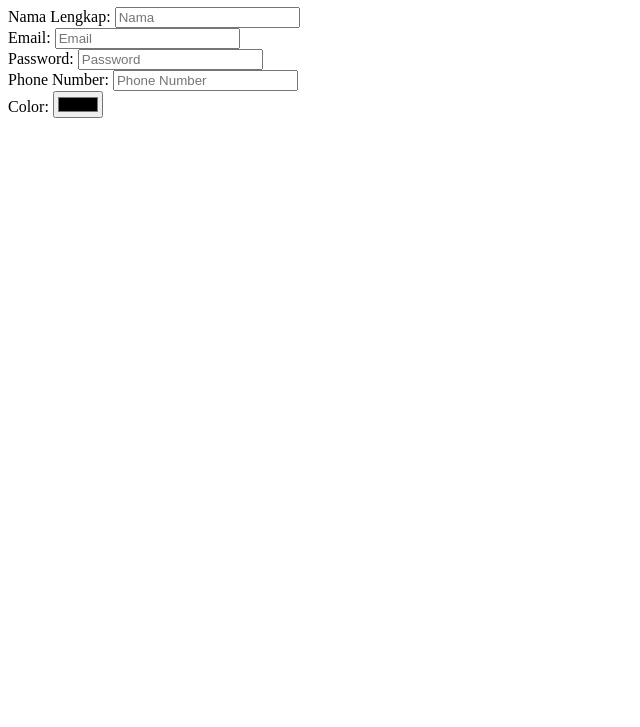
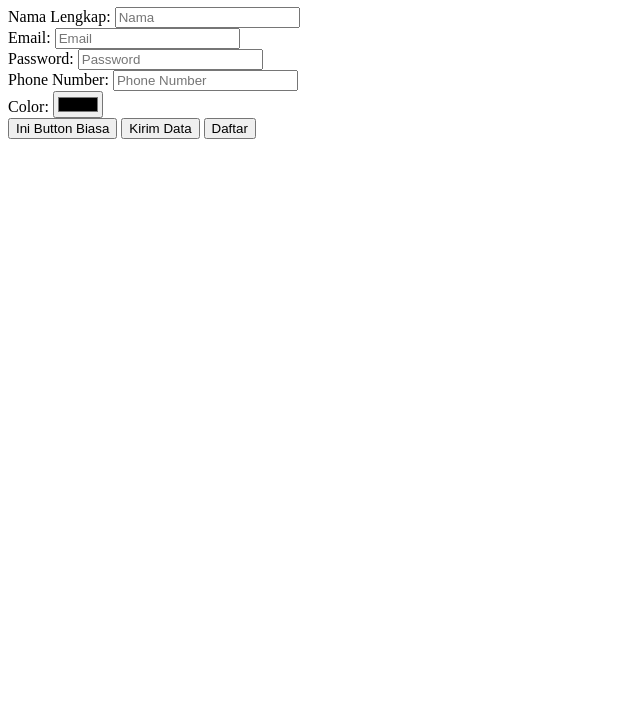
Before and after one commit to derylbaharudin/belajar-web-programming, a plain HTML site: page form.html in a window 1280 px wide. Shown: the part 73-800 px from the top of the page, without its empty margins (0-640 px from the left). Drawn offline with Linux system fonts and the light colour scheme.

Commit message:
Add button in form

```diff
--- a/form.html
+++ b/form.html
@@ -29,6 +29,9 @@
             <label for="">Color: </label>
             <input type="color" placeholder="Color" id="color">
         </div>
+        <button type="button">Ini Button Biasa</button>
+        <button type="submit">Kirim Data</button>
+        <button type="submit" value="daftar">Daftar</button>
     </form>
 </body>
 </html>
```
